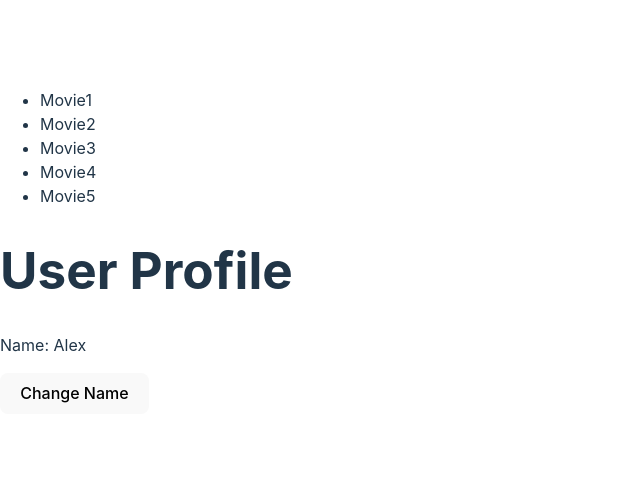
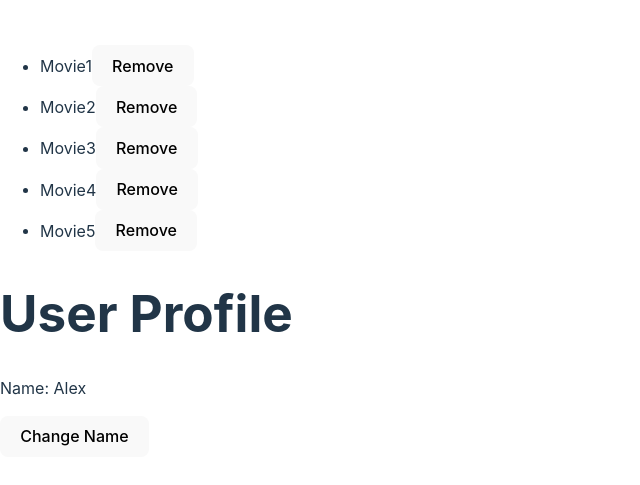
Before and after one commit to SmittyDeuce/react_state_and_props, a React (Vite) app in the folder state-and-props/: page / in a window 1280 px wide. Shown: the part 157-642 px from the top of the page, without its empty margins (0-640 px from the left). Built offline with nearby package versions, Linux system fonts and the light colour scheme.

Commit message:
completed toggle portion and added button next to movie

```diff
--- a/state-and-props/src/FavoriteMovies.jsx
+++ b/state-and-props/src/FavoriteMovies.jsx
@@ -2,13 +2,7 @@ import React, { useState } from "react";
 
 const MoviesList = () => {
   // List of movies and their descriptions
-  const [movies] = useState([
-    "Movie1",
-    "Movie2",
-    "Movie3",
-    "Movie4",
-    "Movie5",
-  ]);
+  const [movies, setMovies] = useState(["Movie1", "Movie2", "Movie3", "Movie4", "Movie5"]);
   const [descriptions] = useState([
     "Description 1",
     "Description 2",
@@ -16,6 +10,8 @@ const MoviesList = () => {
     "Description 4",
     "Description 5",
   ]);
+
+  const [genre] = useState(["Horror", "Action", "Romance", "Drama", "Comedy"]);
 
   // State to store the visibility of the description for each movie (boolean for each movie)
   const [showingDescription, setShowingDescription] = useState(
@@ -29,10 +25,19 @@ const MoviesList = () => {
     setShowingDescription(updatedDescriptions); // Update the state with new values
   };
 
+  const handleRemoveMovie = (index) => {
+    setMovies((currentMovies) => currentMovies.filter((_, i) => i !== index));
+
+    setShowingDescription((currentShowing) =>
+      currentShowing.filter((_, i) => i !== index)
+    );
+  };
+
   return (
     <div>
       <ul>
         {/* Map through the movies and display each title */}
+
         {movies.map((movie, index) => (
           <li key={index}>
             {/* Clicking on the movie title toggles its description */}
@@ -44,6 +49,9 @@ const MoviesList = () => {
             </span>
             {/* Conditionally show the description if the specific movie's toggle is true */}
             {showingDescription[index] && ` - ${descriptions[index]}`}
+
+            <button onClick={() => handleRemoveMovie(index)}>Remove</button>
+
           </li>
         ))}
       </ul>
```
